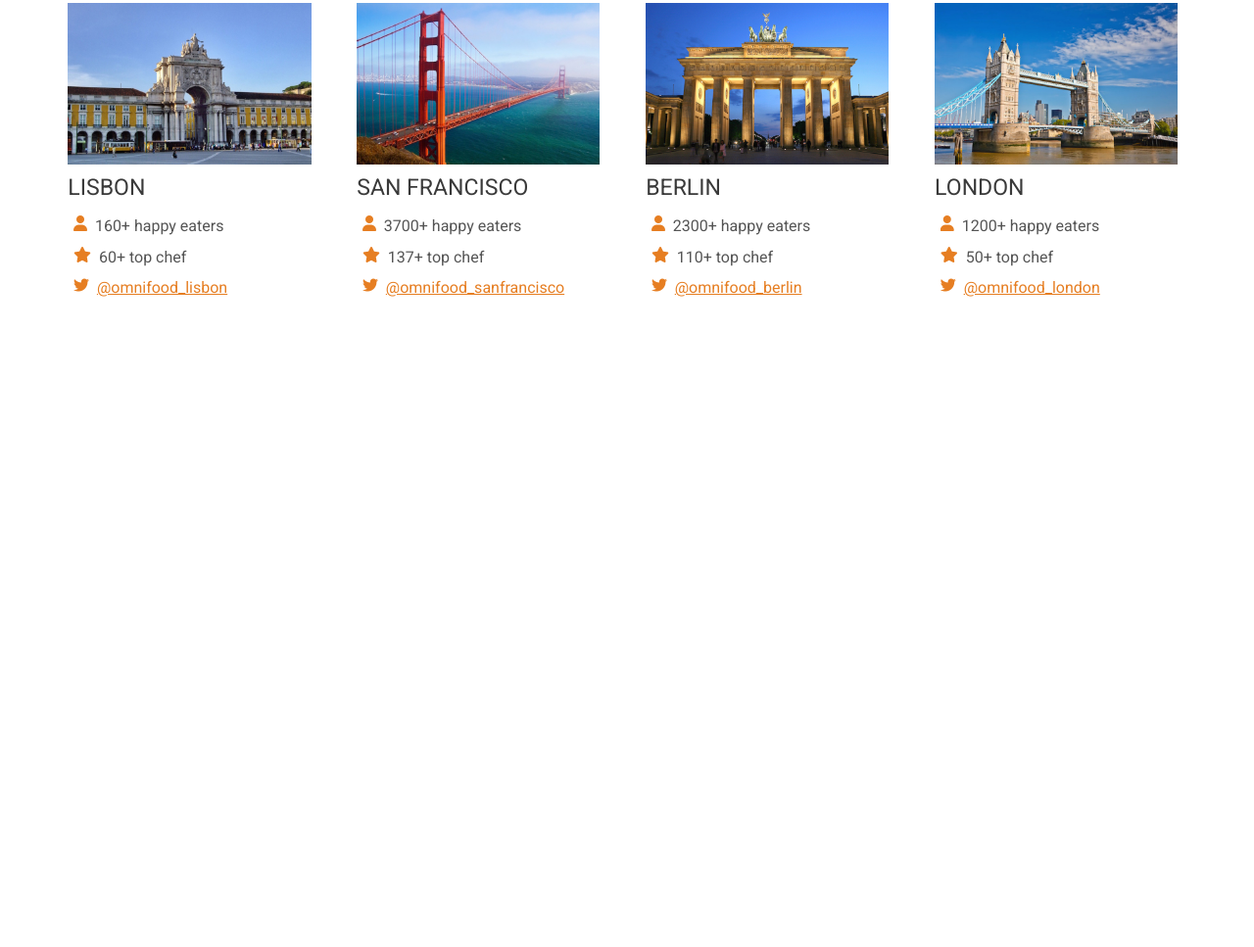
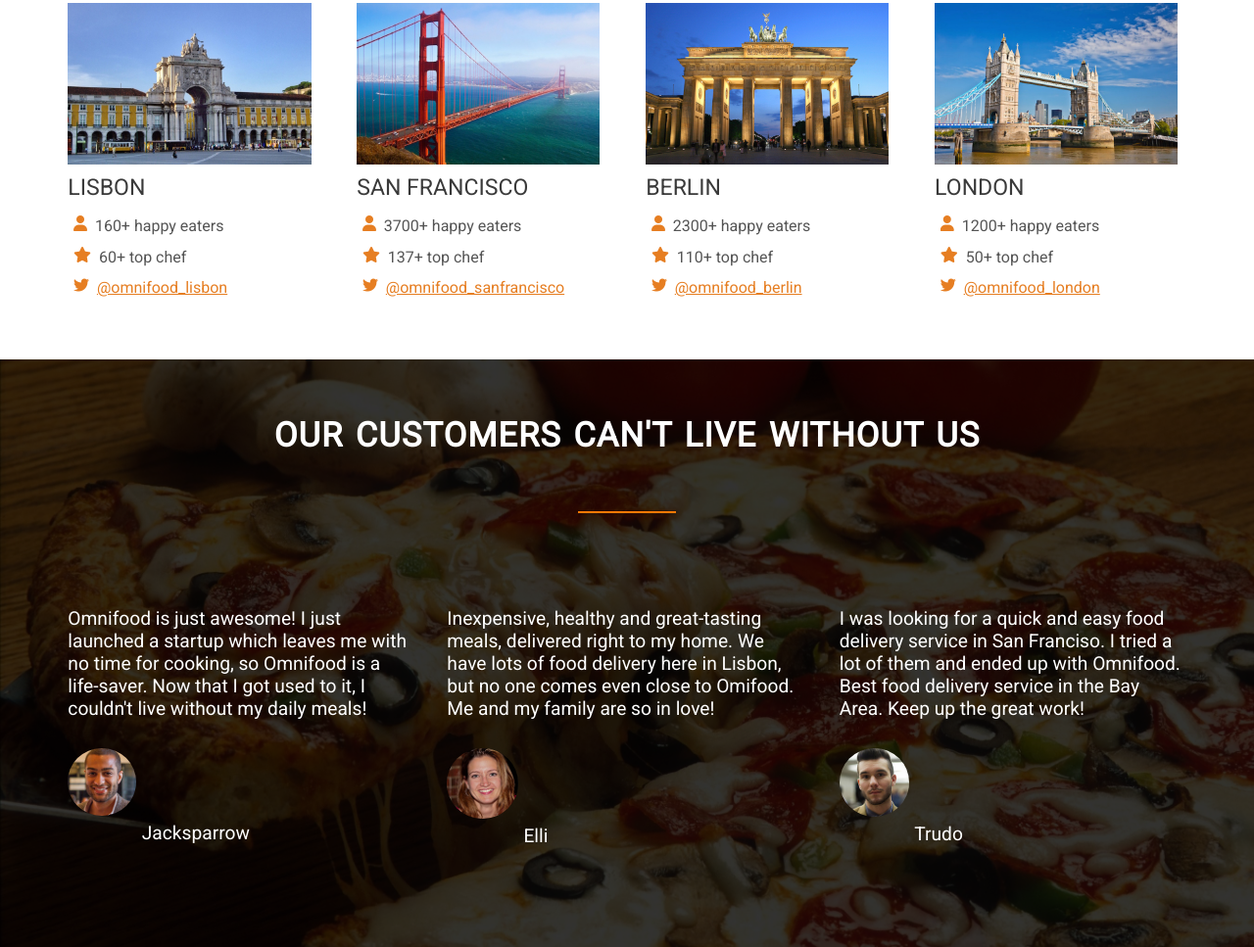
Before and after one commit to Salman-Farshe/Omni-Food, a website: page index.html in a window 1280 px wide. Shown: the part 3004-3971 px from the top of the page at 98% size. Before the commit the page ends 3371 px from the top, so only its background shows below. Drawn offline with nearby package versions, Linux system fonts and the light colour scheme.

Commit message:
adding customer review section

```diff
--- a/index.html
+++ b/index.html
@@ -202,6 +202,30 @@
             </div>
         </div>
     </section>
+    <!-- customer section -->
+    <section id="customer">
+        <div class="container">
+            <h2>OUR CUSTOMERS CAN'T LIVE WITHOUT US</h2>
+            <div class="customerdash"></div>
+            <div class="reviews">
+                <div class="customer-one">
+                    <p>Omnifood is just awesome! I just launched a startup which leaves me with no time for cooking, so Omnifood is a life-saver. Now that I got used to it, I couldn't live without my daily meals!</p>
+                    <img src="./image/customer-1.jpg" alt="customers picture">
+                    <p class="cname">Jacksparrow</p>
+                </div>
+                <div class="customer-two">
+                    <p>Inexpensive, healthy and great-tasting meals, delivered right to my home. We have lots of food delivery here in Lisbon, but no one comes even close to Omifood. Me and my family are so in love! </p>
+                    <img src="./image/customer-2.jpg" alt="customers picture">
+                    <p class="cname">Elli</p>
+                </div>
+                <div class="customer-three">
+                    <p>I was looking for a quick and easy food delivery service in San Franciso. I tried a lot of them and ended up with Omnifood. Best food delivery service in the Bay Area. Keep up the great work!</p>
+                    <img src="./image/customer-3.jpg" alt="customers picture">
+                    <p class="cname">Trudo</p>
+                </div>
+            </div>
+        </div>
+    </section>
 
     <script src="https://kit.fontawesome.com/70401da5f8.js" crossorigin="anonymous"></script>
     <script src="https://code.jquery.com/jquery-3.5.1.slim.min.js" integrity="sha256-4+XzXVhsDmqanXGHaHvgh1gMQKX40OUvDEBTu8JcmNs=" crossorigin="anonymous"></script>
--- a/sass/style.scss
+++ b/sass/style.scss
@@ -346,3 +346,50 @@ header{
         }
     }
 }
+// customer section
+#customer{
+    width: 100vw;
+    min-height: 100%;
+    background: url('../image/back-customers.jpg') no-repeat center center/cover;
+    background-attachment: fixed;
+    .container{
+        background-color: rgba($color: #000000, $alpha: 0.8);
+        width: 100vw;
+        min-height: 100%;
+        padding: 0 2%;
+        h2{
+            @extend %myh2;
+            color: var(--light-color);
+        }
+        .customerdash{
+            display: block;
+            max-width: 100px;
+            max-height: 2px;
+            border-bottom: 2px solid var(--secondary-color);
+            margin: 1rem auto;
+        }
+        .reviews{
+            display: flex;
+            flex-direction: row;
+            justify-content: space-between;
+            margin: 4rem auto;
+            padding: 0 2%;
+            .customer-one, .customer-two, .customer-three{
+                padding: 1rem;
+                p{
+                    font-size: 1rem;
+                    font-weight: 100;
+                }
+                img{
+                    display: inline-block;
+                    border-radius: 50%;
+                    max-width: 20%;
+                    margin: 1.5rem auto;
+                }
+                .cname{
+                    display: inline-block;
+                }
+            }
+        }
+    }
+}
```
Also changed, not shown: css/style.css.
